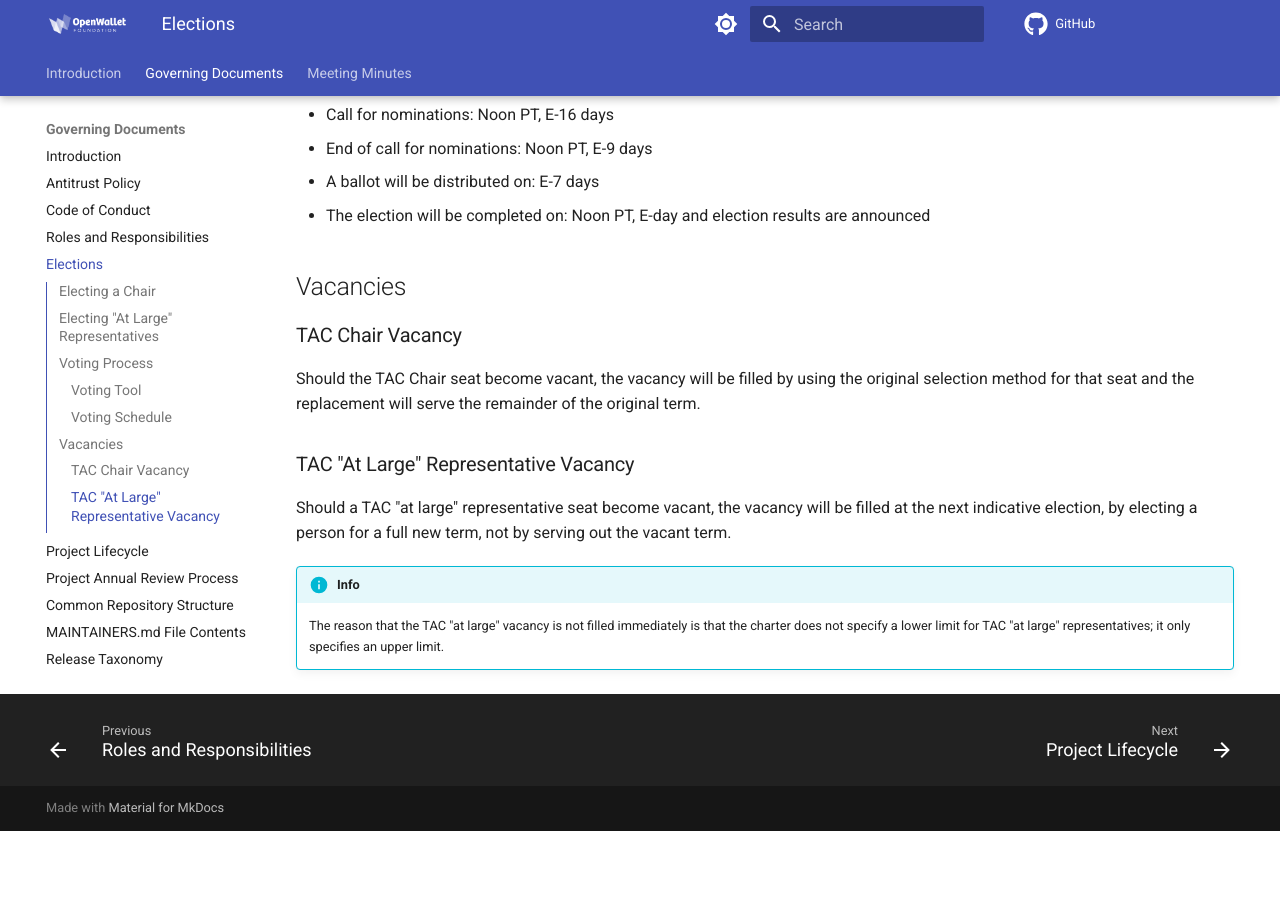
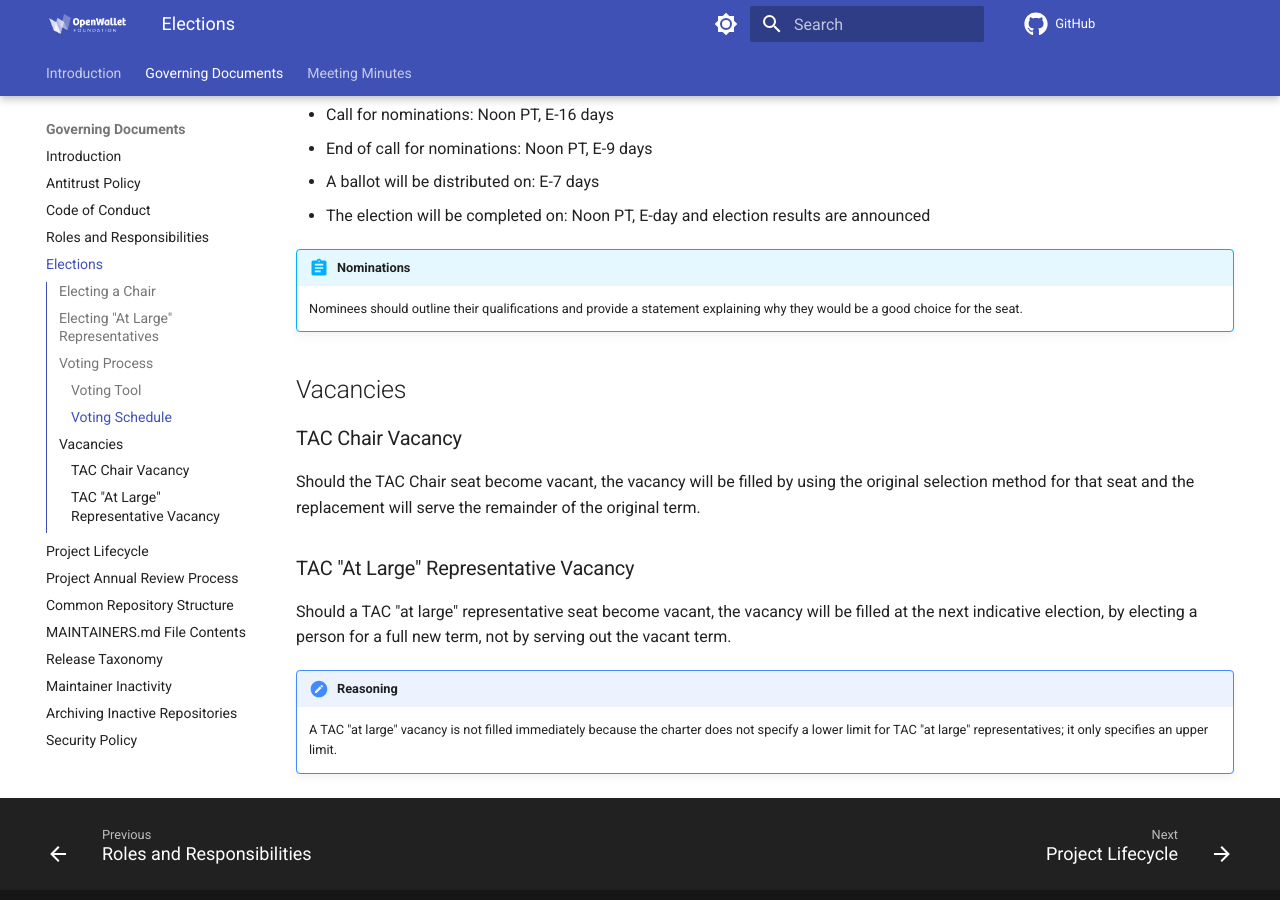
Before and after one commit to openwallet-foundation/tac, an MkDocs documentation site: the page built from docs/governance/elections.md, in a window 1280 px wide and 900 px high, scrolled down 1067 px. Built offline with MkDocs 1.6.1 and Material for MkDocs 9.7.7, drawn with Linux system fonts in a browser that asks for light colours; comment, search, counter and statistics services are not loaded; before the commit the page ends 1898 px from its top, so only the background shows below that.

Commit message:
nomination statement
Signed-off-by: Tracy Kuhrt <tracy.a.kuhrt@accenture.com>

```diff
--- a/docs/governance/elections.md
+++ b/docs/governance/elections.md
@@ -27,6 +27,9 @@
 * A ballot will be distributed on: E-7 days
 * The election will be completed on: Noon PT, E-day and election results are announced
 
+!!! abstract "Nominations"
+    Nominees should outline their qualifications and provide a statement explaining why they would be a good choice for the seat.
+
 ## Vacancies
 
 ### TAC Chair Vacancy
@@ -35,5 +38,5 @@
 ### TAC "At Large" Representative Vacancy
 Should a TAC "at large" representative seat become vacant, the vacancy will be filled at the next indicative election, by electing a person for a full new term, not by serving out the vacant term.
 
-!!! info
-    The reason that the TAC "at large" vacancy is not filled immediately is that the charter does not specify a lower limit for TAC "at large" representatives; it only specifies an upper limit.
+!!! note "Reasoning"
+    A TAC "at large" vacancy is not filled immediately because the charter does not specify a lower limit for TAC "at large" representatives; it only specifies an upper limit.
```
